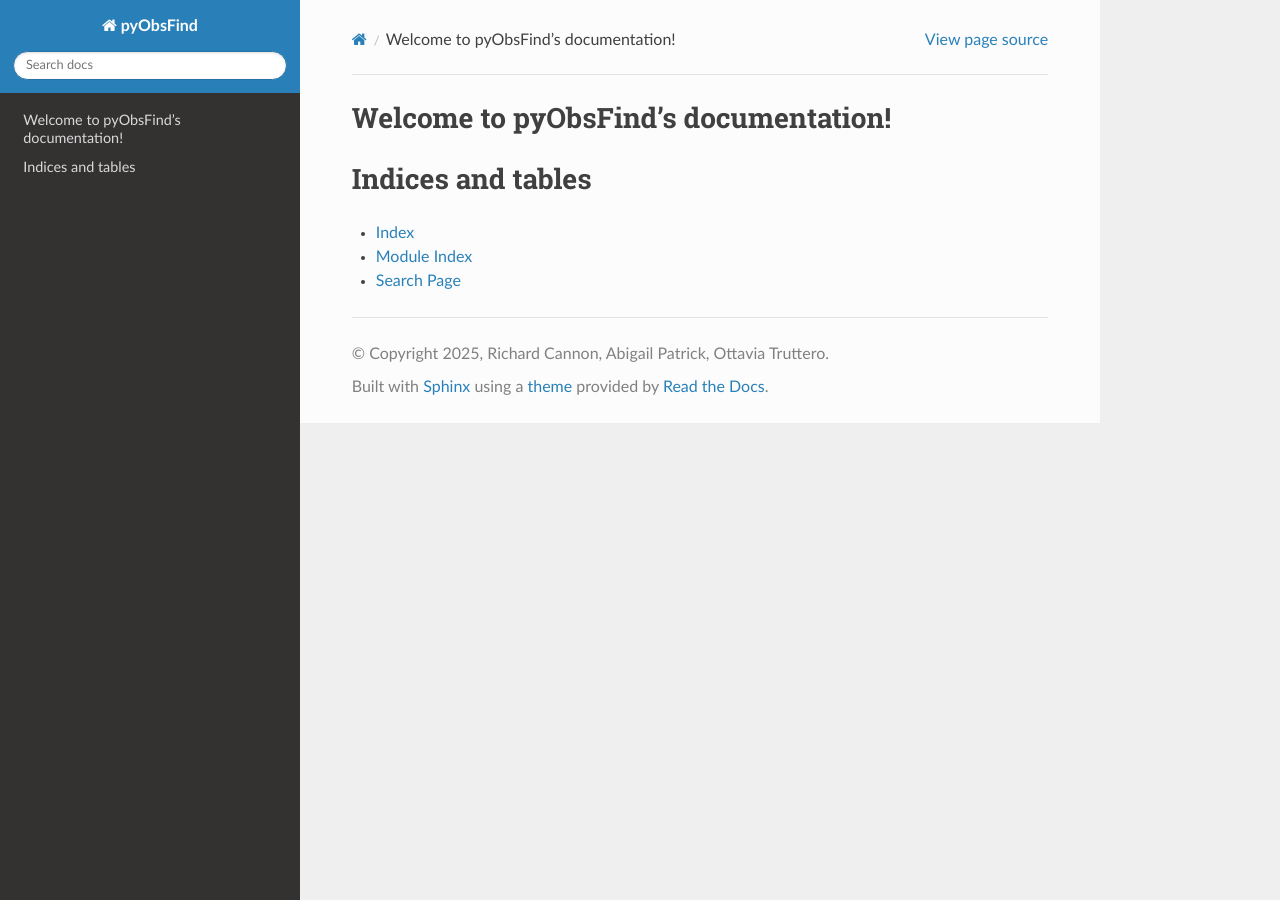
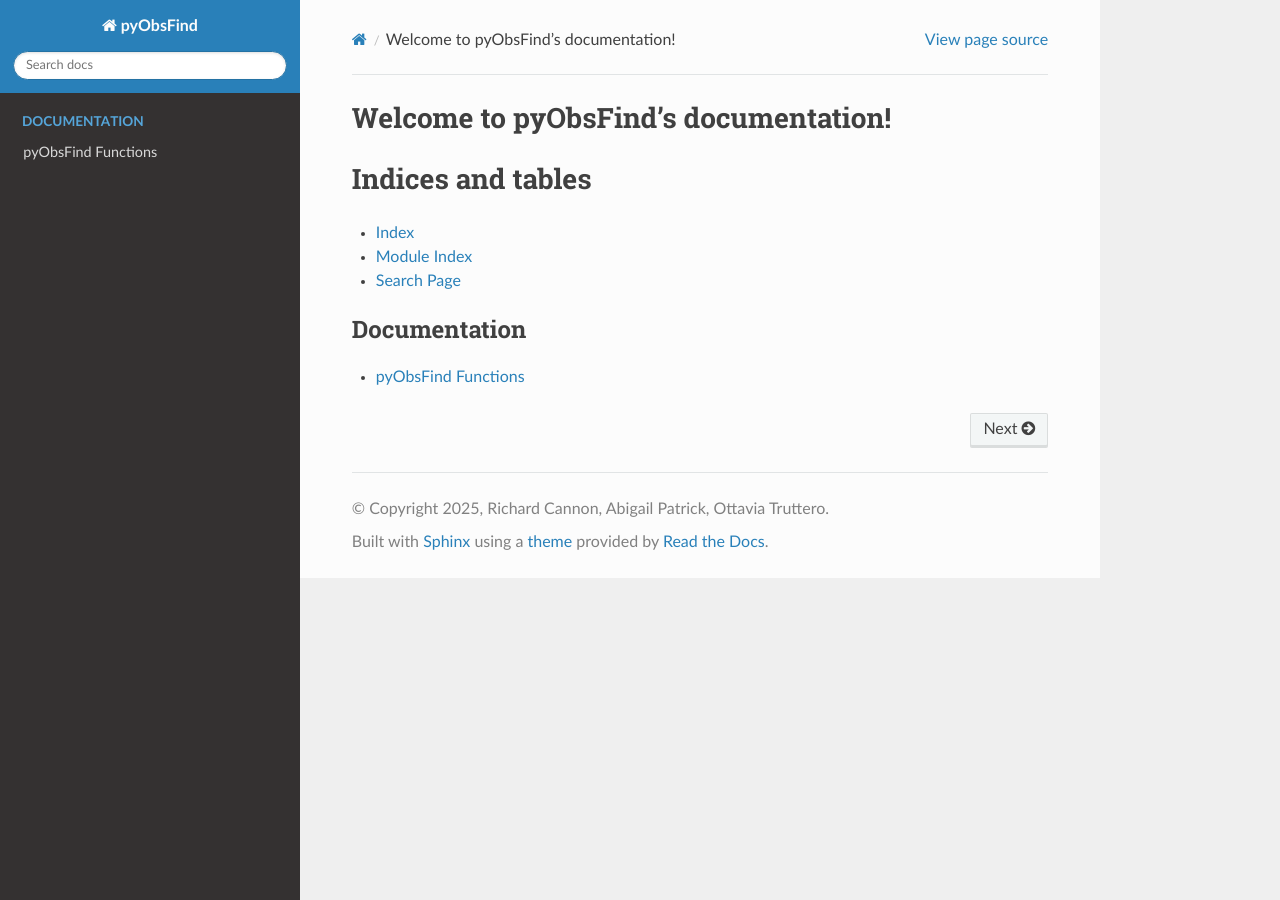
Before and after one commit to recannon/Observability_finder, a Sphinx documentation site: the page built from docs/index.rst, in a window 1280 px wide. Built offline with Sphinx 7.4.7 and the Read the Docs theme 3.1.0, drawn with Linux system fonts in a browser that asks for light colours.

Commit message:
first doc draft

```diff
--- a/docs/conf.py
+++ b/docs/conf.py
@@ -12,7 +12,7 @@
 #
 import os
 import sys
-sys.path.insert(0, os.path.abspath('../obsfind'))
+sys.path.insert(0, os.path.abspath('../obsfind/'))
 
 
 # -- Project information -----------------------------------------------------
--- a/docs/index.rst
+++ b/docs/index.rst
@@ -18,3 +18,9 @@ Indices and tables
 * :ref:`genindex`
 * :ref:`modindex`
 * :ref:`search`
+
+.. toctree::
+    :maxdepth: 1
+    :caption: Documentation
+
+    pyObsFind
```
Also changed, not shown: docs/pyObsFind.rst (+4 -4 lines), 16 other files.
